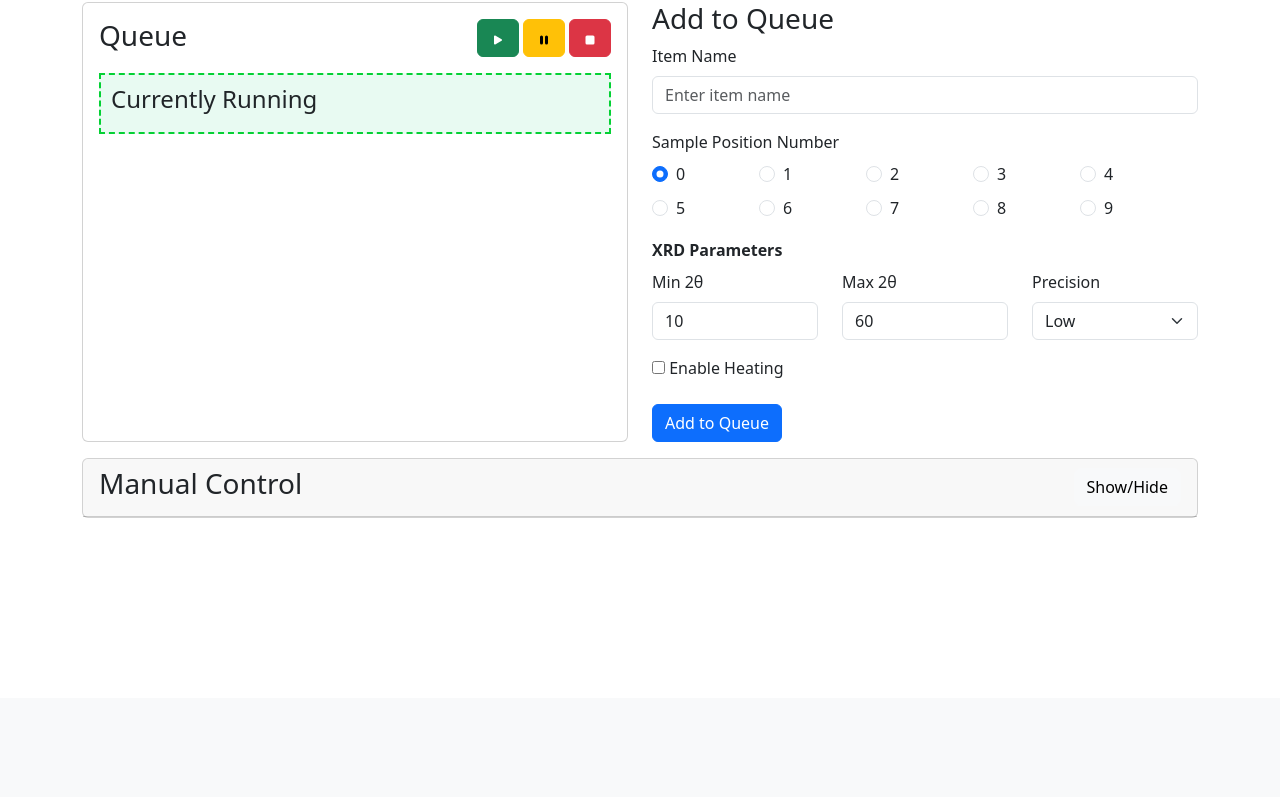
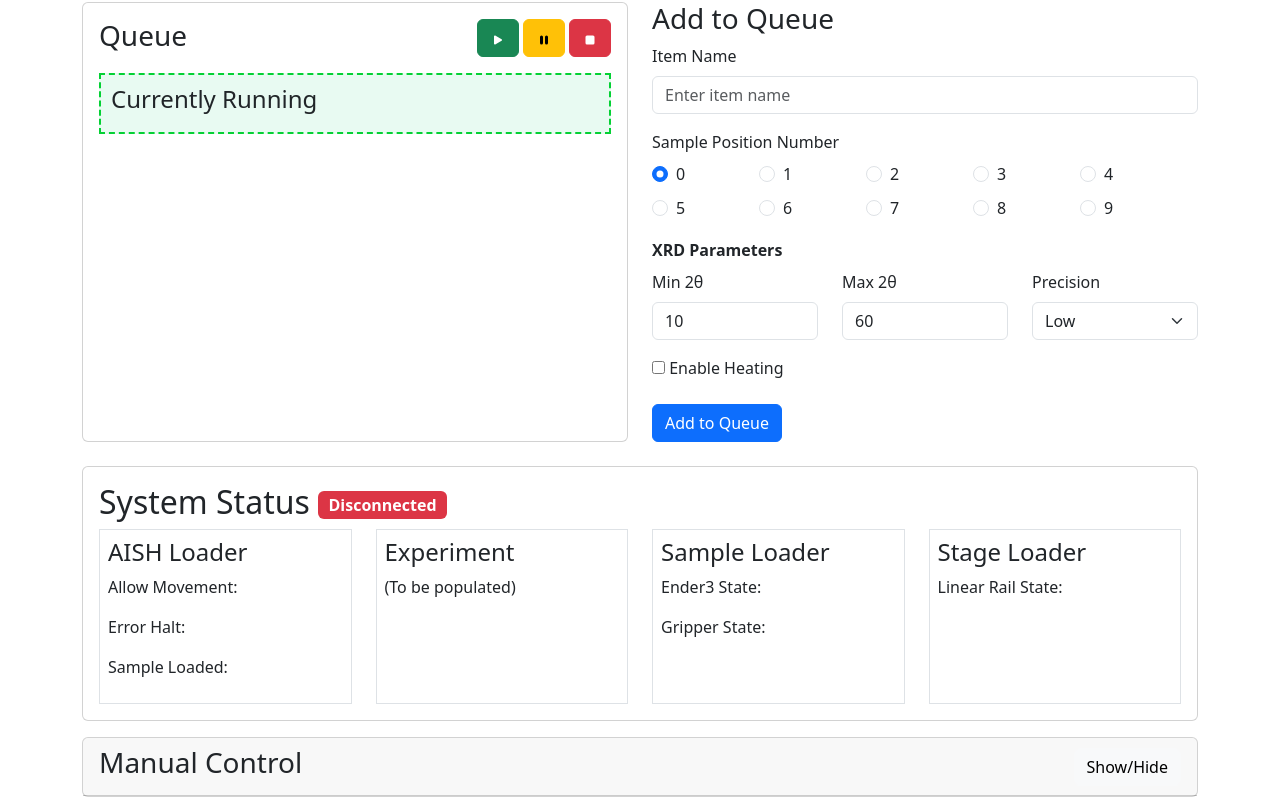
Before and after one commit to yoomambo/AISHLoader, a Flask app: page / in a window 1280 px wide. Shown: the part 102-899 px from the top of the page. Before the commit the page ends 620 px from the top, so only its background shows below. Run offline with Flask 3, Linux system fonts and the light colour scheme; parts of the project's set-up code (start-up, migrations or seed data) failed here and were passed over; some libraries are stand-ins or nearby versions.

Commit message:
Added system state information to website

```diff
--- a/app.py
+++ b/app.py
@@ -18,7 +18,7 @@ logging.basicConfig(
 
 # Flask application
 app = Flask(__name__, static_url_path='/static')
-WEBSITE_TEST_MODE = False
+WEBSITE_TEST_MODE = True
 tempvar = 0
 
 # STATE VARIABLES
--- a/static/js/app.js
+++ b/static/js/app.js
@@ -48,6 +48,10 @@ setInterval(() => {
     // Update the system state on the page
     renderQueue();
     renderCurrentlyRunning(systemState);
+
+
+    renderCurrentSystemState(systemState);
+
 
   }, 2000);
 
@@ -103,6 +107,33 @@ $(document).ready(function () {
     $('#min-angle, #max-angle, #precision-select, #min-temperature, #max-temperature, #number-of-scans').on('input', displayProcedureTime);
 
 });
+
+function renderCurrentSystemState(data) {
+    if (data.aish_loader == null) {
+        // Change the badge status to indicate the system is not connected
+        document.getElementById('aish-loader-status').innerHTML = 'Disconnected';
+        document.getElementById('aish-loader-status').classList.remove('bg-success');
+        document.getElementById('aish-loader-status').classList.add('bg-danger');
+        return;
+    }
+    // Reset the badge status to indicate system is operational
+    document.getElementById('aish-loader-status').innerHTML = 'Operational';
+    document.getElementById('aish-loader-status').classList.remove('bg-danger');
+    document.getElementById('aish-loader-status').classList.add('bg-success');
+
+    // AISH Loader section
+    document.getElementById('allow-movement').textContent = data.aish_loader.allow_movement ? 'Yes' : 'No';
+    document.getElementById('error-halt').textContent = data.aish_loader.error_halt ? 'Yes' : 'No';
+    document.getElementById('sample-loaded').textContent = data.aish_loader.sample_loaded;
+
+    // Sample Loader section
+    document.getElementById('ender3-state').textContent = data.aish_loader.ender3;
+    document.getElementById('gripper-state').textContent = data.aish_loader.arduino.gripper;
+
+    // Stage Loader section
+    document.getElementById('linear-rail-state').textContent = data.aish_loader.arduino.linear_rail;
+}
+
 
 //////////////////////////////////////////////
 // Queue Management
--- a/templates/index.html
+++ b/templates/index.html
@@ -62,7 +62,6 @@
     <!-- Main Content -->
     <div class="container mt-5">
         <div class="row">
-
             <!-- Left: Queue Display -->
             <div class="col-md-6">
                 <div class="card h-100">
@@ -228,6 +227,57 @@
                 </form>
             </div>
         </div>
+
+        <div class="row">
+            <div class="col-md-12 mt-4">
+                <div class="card">
+                    <div class="card-body">
+                        <h2 class="card-title">
+                            System Status
+                            <span id="aish-loader-status" class="badge bg-danger fs-6 align-middle">Disconnected</span>
+                        </h2>
+
+                        <div class="row d-flex align-items-stretch">
+                            <!-- AISH Loader Section -->
+                            <div class="col-md-3 d-flex">
+                                <div class="border p-2 flex-fill">
+                                    <h4>AISH Loader</h4>
+                                    <p>Allow Movement: <span id="allow-movement"></span></p>
+                                    <p>Error Halt: <span id="error-halt"></span></p>
+                                    <p>Sample Loaded: <span id="sample-loaded"></span></p>
+                                </div>
+                            </div>
+
+                            <!-- Experiment Section -->
+                            <div class="col-md-3 d-flex">
+                                <div class="border p-2 flex-fill">
+                                    <h4>Experiment</h4>
+                                    <p>(To be populated)</p>
+                                </div>
+                            </div>
+
+                            <!-- Sample Loader Section -->
+                            <div class="col-md-3 d-flex">
+                                <div class="border p-2 flex-fill">
+                                    <h4>Sample Loader</h4>
+                                    <p>Ender3 State: <span id="ender3-state"></span></p>
+                                    <p>Gripper State: <span id="gripper-state"></span></p>
+                                </div>
+                            </div>
+
+                            <!-- Stage Loader Section -->
+                            <div class="col-md-3 d-flex">
+                                <div class="border p-2 flex-fill">
+                                    <h4>Stage Loader</h4>
+                                    <p>Linear Rail State: <span id="linear-rail-state"></span></p>
+                                </div>
+                            </div>
+                        </div>
+                    </div>
+            </div>
+            </div>
+
+        </div>
     </div>
 
 
```
